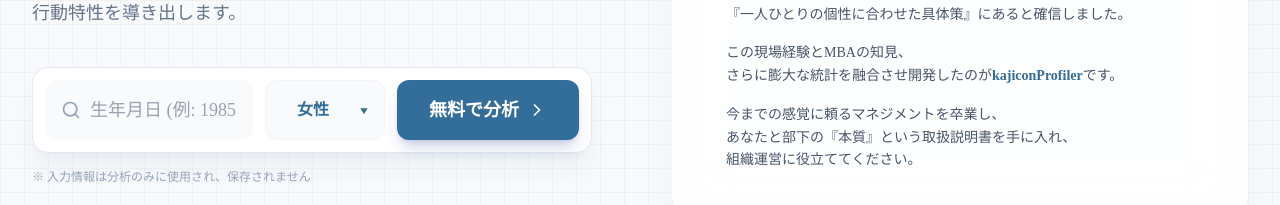
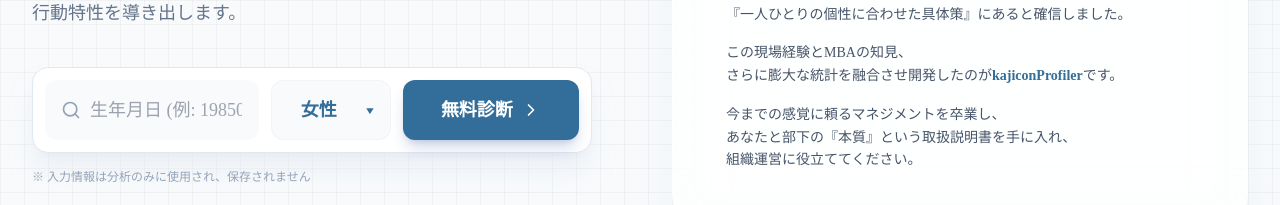
Before and after one commit to cobra893021/kajicon_app0212, a React (Vite) app: page / in a window 1280 px wide. Shown: the part 312-517 px from the top of the page. Built offline with nearby package versions, Linux system fonts and the light colour scheme; a web font is replaced by a local one.

Commit message:
Update App.tsx

```diff
--- a/App.tsx
+++ b/App.tsx
@@ -44,7 +44,6 @@ const FeatureItem: React.FC<{ icon: React.ReactNode, title: string, desc: string
 // --- Main App ---
 const App: React.FC = () => {
   const [birthDate, setBirthDate] = useState<string>('');
-  // 性別のState管理
   const [gender, setGender] = useState<'male' | 'female'>('female');
   const [result, setResult] = useState<{
     number: number;
@@ -67,7 +66,6 @@ const App: React.FC = () => {
     }
   };
 
-  // 【バックエンド呼び出し関数】性別情報をプロンプトに統合
   const getDiagnosisFromBackend = async (animalName: string, groupData: any, selectedGender: 'male' | 'female') => {
     const dataString = JSON.stringify(groupData, null, 2);
     const genderLabel = selectedGender === 'male' ? '男性' : '女性';
@@ -88,17 +86,17 @@ const App: React.FC = () => {
     6. JSONのキー名は以下を厳守し、指定された文字数で記述してください。
 
     {
-      "basicPersonality": "【生データの basicPersonality】を主軸にした本質の強み分析（200〜250文字程度）",
+      "basicPersonality": "【生データの basicPersonality】を主軸にした本質の強み分析（250文字程度）",
       "lifeTrend": "【生データの lifeTrend】を基にした人生のバイオリズムと戦略アドバイス（200文字程度）",
       "femaleTraits": "対象者が【${genderLabel}】であることを踏まえ、対人関係における受容力や感性の特徴を分析（150文字程度）",
       "maleTraits": "対象者が【${genderLabel}】であることを踏まえ、決断力やリーダーシップの傾向を分析（150文字程度）",
       "work": "【生データの work】を基にした具体的なビジネス適性とキャリアプラン（250文字程度）",
       "psychegram": {
-        "features": "【生データの psychegram.features】を基にした深層心理の特徴（150〜200文字程度）",
-        "interpersonal": "【生データの psychegram.interpersonal】を基にした対人マネジメントの型（150〜200文字程度）",
-        "action": "【生データの psychegram.action】を基にした行動特性と実行力の分析（150〜200文字程度）",
-        "expression": "【生データの psychegram.expression】を基にしたコミュニケーションスタイル（150〜200文字程度）",
-        "talent": "【生データの psychegram.talent】を基にした本人が気づいていない才能・センス（150〜200文字程度）"
+        "features": "【生データの psychegram.features】を基にした深層心理の特徴（150文字程度）",
+        "interpersonal": "【生データの psychegram.interpersonal】を基にした対人マネジメントの型（150文字程度）",
+        "action": "【生データの psychegram.action】を基にした行動特性と実行力の分析（150文字程度）",
+        "expression": "【生データの psychegram.expression】を基にしたコミュニケーションスタイル（150文字程度）",
+        "talent": "【生データの psychegram.talent】を基にした本人が気づいていない才能・センス（150文字程度）"
       }
     }`;
 
@@ -207,9 +205,14 @@ const App: React.FC = () => {
                   行動特性を導き出します。
                 </p>
 
-                {/* 入力エリア：性別プルダウン＋カスタム矢印▼ */}
-                <div className="bg-white p-3 rounded-2xl shadow-xl shadow-slate-200/50 border border-slate-200 flex flex-col sm:flex-row gap-3 max-w-2xl mx-auto xl:mx-0 transition-transform hover:scale-[1.01]">
-                  <div className="flex-1 relative">
+                {/* 【入力エリア】
+                  w-full と max-w-3xl で全体の幅を確保。
+                  sm:flex-row で横一列に配置し、両端を揃える。
+                */}
+                <div className="bg-white p-2 sm:p-3 rounded-2xl shadow-xl shadow-slate-200/50 border border-slate-200 flex flex-col sm:flex-row gap-3 w-full max-w-3xl mx-auto xl:mx-0 transition-transform hover:scale-[1.01]">
+
+                  {/* 生年月日：flex-[2] で多めに幅を取る */}
+                  <div className="flex-[2] relative min-w-[180px]">
                     <div className="absolute inset-y-0 left-0 pl-4 flex items-center pointer-events-none">
                       <Search className="h-5 w-5 text-slate-400" />
                     </div>
@@ -226,31 +229,33 @@ const App: React.FC = () => {
                     />
                   </div>
 
-                  {/* 性別選択エリア */}
-                  <div className="relative flex items-center min-w-[120px]">
+                  {/* 性別選択：flex-1。relative と appearance-none でカスタム矢印を表示 */}
+                  <div className="flex-1 relative flex items-center min-w-[100px] sm:min-w-[120px]">
                     <select
                       value={gender}
                       onChange={(e) => setGender(e.target.value as 'male' | 'female')}
-                      className="w-full bg-slate-50 border border-slate-100 text-[#336d99] font-bold py-3 pl-4 pr-10 rounded-xl outline-none focus:ring-2 focus:ring-blue-100 transition-all cursor-pointer appearance-none text-center h-full"
+                      className="w-full bg-slate-50 border border-slate-100 text-[#336d99] font-bold py-3 pl-4 pr-10 rounded-xl outline-none focus:ring-2 focus:ring-blue-100 transition-all cursor-pointer appearance-none text-center h-full text-lg"
                     >
                       <option value="female">女性</option>
                       <option value="male">男性</option>
                     </select>
-                    {/* カスタム矢印▼ */}
+                    {/* カスタム▼マーク */}
                     <div className="absolute right-4 pointer-events-none flex items-center">
                       <span className="text-[#336d99] text-[10px] transform scale-x-125">▼</span>
                     </div>
                   </div>
 
+                  {/* 診断ボタン：flex-[1.2] で調整 */}
                   <button
                     onClick={handleDiagnoseClick}
                     disabled={loading}
-                    className={`${bgAccentColor} hover:bg-[#254e6e] text-white px-8 py-3 sm:py-4 rounded-xl font-bold transition-all shadow-lg shadow-blue-900/20 active:scale-95 flex items-center justify-center gap-2 whitespace-nowrap text-lg disabled:opacity-70 disabled:cursor-not-allowed`}
+                    className={`flex-[1.2] ${bgAccentColor} hover:bg-[#254e6e] text-white px-6 py-3 sm:py-4 rounded-xl font-bold transition-all shadow-lg shadow-blue-900/20 active:scale-95 flex items-center justify-center gap-2 whitespace-nowrap text-lg disabled:opacity-70 disabled:cursor-not-allowed`}
                   >
-                    無料で分析
+                    無料診断
                     <ChevronRight className="w-5 h-5" />
                   </button>
                 </div>
+
                 {error && (
                   <div className="mt-4 p-3 bg-red-50 border border-red-100 rounded-lg text-red-600 text-sm font-bold inline-flex items-center animate-pulse">
                     <AlertCircle className="w-4 h-4 mr-2" />
@@ -258,7 +263,7 @@ const App: React.FC = () => {
                   </div>
                 )}
 
-                <p className="text-xs text-slate-400 mt-4 font-medium">
+                <p className="text-xs text-slate-400 mt-4 font-medium text-center xl:text-left">
                   ※ 入力情報は分析のみに使用され、保存されません
                 </p>
               </div>
@@ -316,7 +321,6 @@ const App: React.FC = () => {
           {result && (
             <section className="py-20 bg-slate-50 border-t border-slate-200 min-h-screen">
               <div className="max-w-7xl mx-auto px-4 md:px-8">
-                {/* ResultCardに性別情報を渡す */}
                 <ResultCard
                   animalNumber={result.number}
                   animalName={result.animalName}
```
